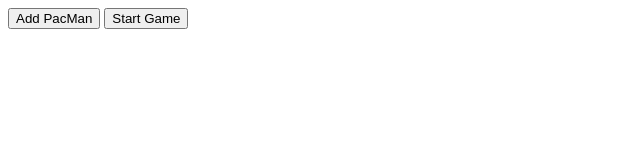
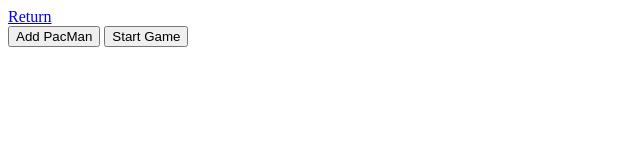
Before and after one commit to ferrer91/PacMen-Exercise, a plain HTML site: page index.html in a window 1280 px wide. Shown: the whole page, without its empty margins (0-640 px from the left). Drawn offline with Linux system fonts and the light colour scheme.

Commit message:
Update index with return button

```diff
--- a/index.html
+++ b/index.html
@@ -7,6 +7,7 @@
 </head>
 
 <body>
+     <a class="btn btn-primary" href="https://ferrer91.github.io/Portfolio/">Return</a>
     <div id='game'>
         <button onclick='makeOne()' width='200' height='30'>Add PacMan</button>
         <button onclick='update()' width='200' height='30'>Start Game</button>
```
